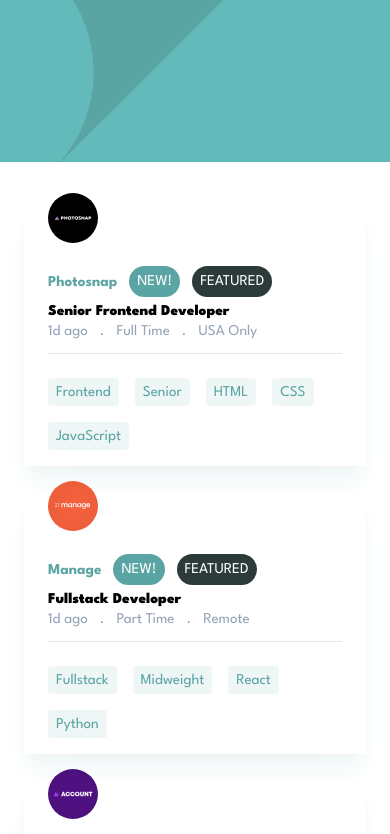
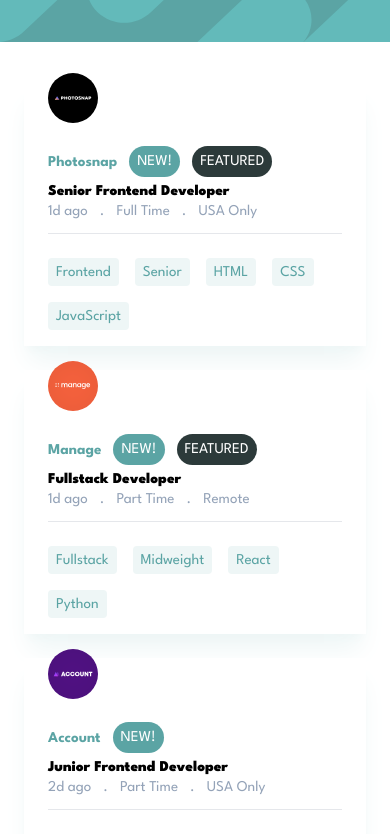
Before and after one commit to FLuffy-teddy/fem-job-listings, a Next.js app: page / in a window 390 px wide. Shown: the top 834 px of the page. Built offline with nearby package versions, Linux system fonts and the light colour scheme.

Commit message:
final push to vercel

```diff
--- a/src/app/components/imagesarray.ts
+++ /dev/null
@@ -1,23 +0,0 @@
-import accountLogo from "../../../public/account.svg";
-import eyecamcoLogo from "../../../public/eyecam-co.svg";
-import faceitLogo from "../../../public/faceit.svg";
-import insureLogo from "../../../public/insure.svg";
-import manageLogo from "../../../public/manage.svg";
-import myhomeLogo from "../../../public/myhome.svg";
-import photosnapLogo from "../../../public/photosnap.svg";
-import shortlyLogo from "../../../public/shortly.svg";
-import loopLogo from "../../../public/loop-studios.svg";
-import airfilterLogo from "../../../public/the-air-filter-company.svg";
-
-export const LogoArray = [
-  photosnapLogo,
-  manageLogo,
-  accountLogo,
-  myhomeLogo,
-  loopLogo,
-  faceitLogo,
-  shortlyLogo,
-  insureLogo,
-  eyecamcoLogo,
-  airfilterLogo,
-];
--- a/src/app/page.tsx
+++ b/src/app/page.tsx
@@ -4,8 +4,8 @@ import { useState } from "react";
 import data from "../json/data.json";
 import headerImg from "../../public/bg-header-desktop.svg";
 import headermobile from "../../public/bg-header-mobile.svg";
-import JobsComponent from "../app/components/jobs";
-import Filter from "../app/components/filter";
+import JobsComponent from "../components/jobs";
+import Filter from "../components/filter";
 import Image from "next/image";
 
 export type jobType = {
@@ -51,12 +51,7 @@ export default function App() {
   return (
     <>
       <header className="mb-10 w-full bg-[#5ba4a4]">
-        <Image
-          src={window.innerWidth > 750 ? headerImg : headermobile}
-          height={1000}
-          width={2000}
-          alt={"Header"}
-        />
+        <Image src={headerImg} height={1000} width={2000} alt={"Header"} />
       </header>
       <main className="px-6 text-base">
         <Filter
--- a/src/app/components/filter.tsx
+++ b/src/components/filter.tsx
@@ -1,6 +1,6 @@
-import { jobType } from "../page";
-import data from "../../json/data.json";
-import RemoveIcon from "../../../public/icon-remove.svg";
+import { jobType } from "../app/page";
+import data from "../json/data.json";
+import RemoveIcon from "../../public/icon-remove.svg";
 import Image from "next/image";
 
 type propsTypeFilter = {
--- /dev/null
+++ b/src/components/imagesarray.ts
@@ -0,0 +1,23 @@
+import accountLogo from "../../public/account.svg";
+import eyecamcoLogo from "../../public/eyecam-co.svg";
+import faceitLogo from "../../public/faceit.svg";
+import insureLogo from "../../public/insure.svg";
+import manageLogo from "../../public/manage.svg";
+import myhomeLogo from "../../public/myhome.svg";
+import photosnapLogo from "../../public/photosnap.svg";
+import shortlyLogo from "../../public/shortly.svg";
+import loopLogo from "../../public/loop-studios.svg";
+import airfilterLogo from "../../public/the-air-filter-company.svg";
+
+export const LogoArray = [
+  photosnapLogo,
+  manageLogo,
+  accountLogo,
+  myhomeLogo,
+  loopLogo,
+  faceitLogo,
+  shortlyLogo,
+  insureLogo,
+  eyecamcoLogo,
+  airfilterLogo,
+];
--- a/src/app/components/jobs.tsx
+++ b/src/components/jobs.tsx
@@ -1,5 +1,5 @@
 import { LogoArray } from "./imagesarray";
-import { jobType } from "../page";
+import { jobType } from "../app/page";
 import Image from "next/image";
 
 type propsType = {
```
